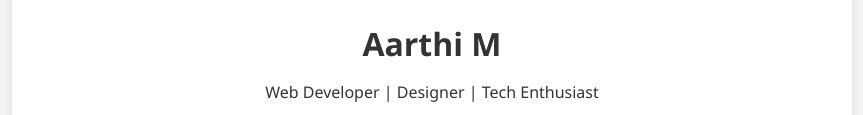
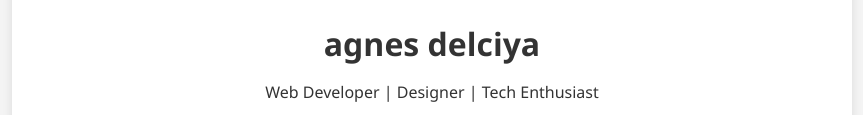
Before and after one commit to Aarthichinnammal/project, a plain HTML site: page index.html in a window 1280 px wide. Shown: the part 211-326 px from the top of the page, without its empty margins (208-1071 px from the left). Drawn offline with Linux system fonts and the light colour scheme.

Commit message:
Update index.html

```diff
--- a/index.html
+++ b/index.html
@@ -11,7 +11,7 @@
   <div class="container">
     <header>
       <img src="./WhatsApp Image 2025-06-23 at 14.24.24_0354fdf5.jpg" alt="Your Photo" class="profile-img" />
-      <h1>Aarthi M</h1>
+      <h1>agnes delciya</h1>
       <p>Web Developer | Designer | Tech Enthusiast</p>
     </header>
 
```
